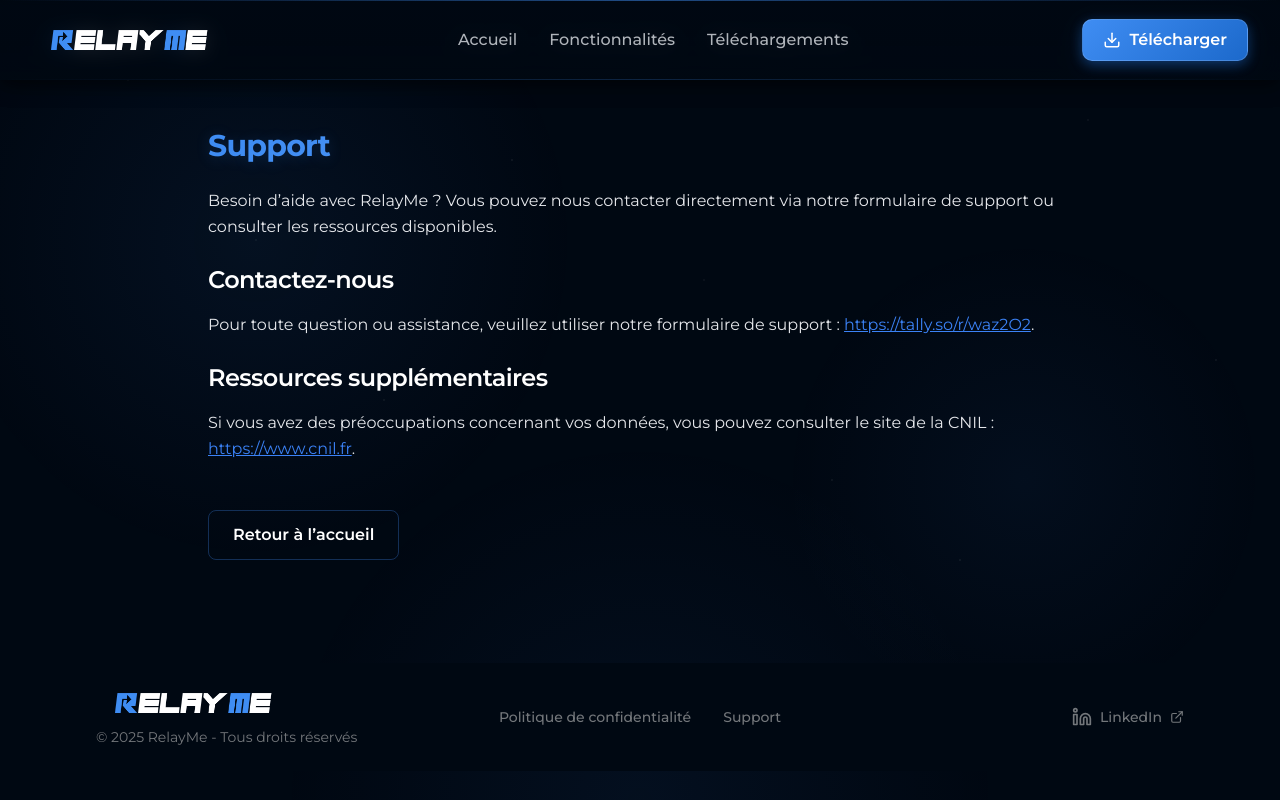
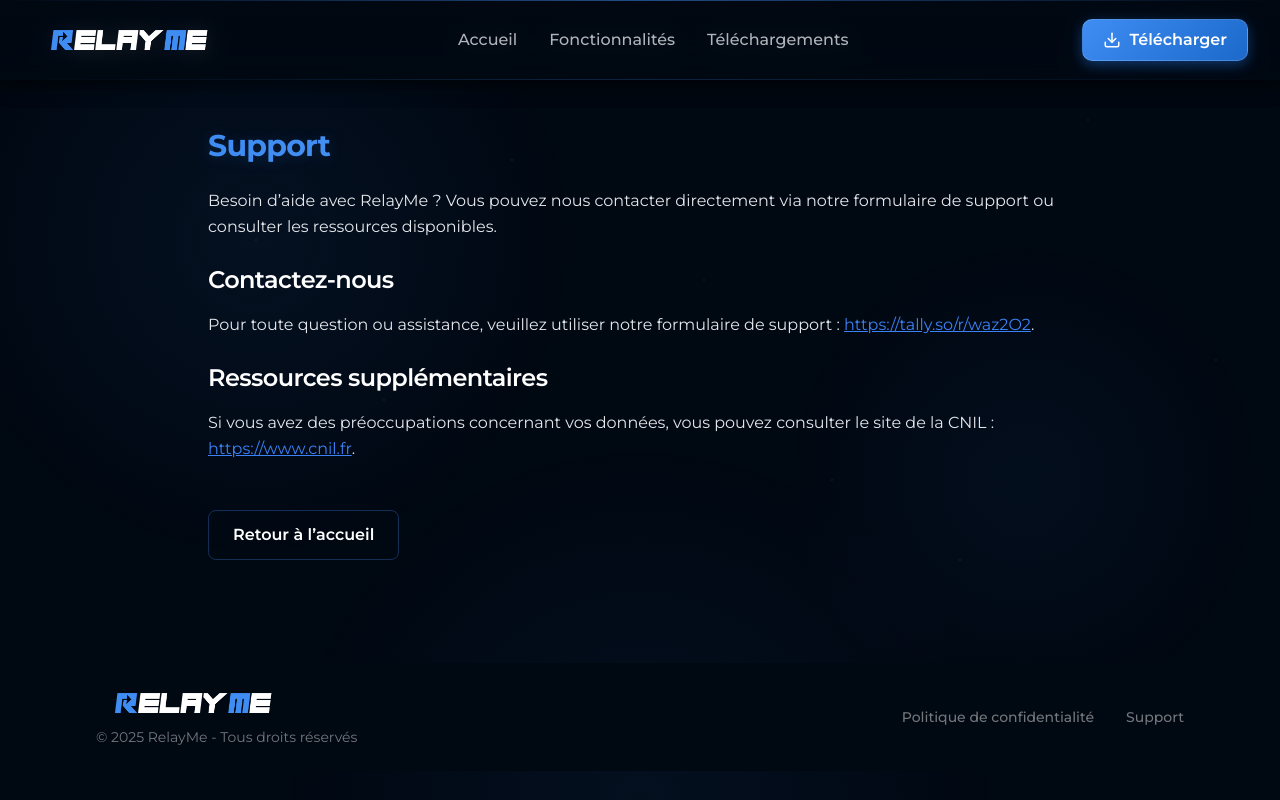
Before and after one commit to KyllianGenot/RelayMe-Website, a React (Vite) app: page /support in a window 1280 px wide. Built offline with nearby package versions, Linux system fonts and the light colour scheme.

Commit message:
Update footer

```diff
--- a/src/components/Footer.tsx
+++ b/src/components/Footer.tsx
@@ -1,4 +1,3 @@
-import { Linkedin, ExternalLink } from 'lucide-react';
 import { useEffect, useState } from 'react';
 import { Link } from 'react-router-dom';
 
@@ -23,7 +22,7 @@
   return (
     <footer className="py-6 bg-[#000812] text-white">
       <div className="max-w-6xl mx-auto px-4 sm:px-6 lg:px-8">
-        <div className="grid grid-cols-1 md:grid-cols-3 gap-4 md:gap-8 items-center">
+        <div className="grid grid-cols-1 md:grid-cols-2 gap-6 items-center">
           {/* Logo et Copyright (à gauche) */}
           <div className="flex flex-col items-center md:items-start text-center md:text-left">
             <div className="flex items-center mb-2">
@@ -31,7 +30,7 @@
                 <img
                   src="/logo.webp"
                   alt="Logo RelayMe"
-                  className="h-8 w-auto" // Même taille que dans le header
+                  className="h-8 w-auto"
                 />
               </Link>
             </div>
@@ -40,8 +39,8 @@
             </span>
           </div>
 
-          {/* Liens de navigation (au centre) */}
-          <div className="flex flex-col md:flex-row justify-center items-center gap-4 md:gap-8">
+          {/* Liens de navigation (à droite) */}
+          <div className="flex flex-row justify-center md:justify-end items-center gap-4 md:gap-8">
             {['Politique de confidentialité', 'Support'].map((item) => (
               <Link
                 key={item}
@@ -52,20 +51,6 @@
               </Link>
             ))}
           </div>
-
-          {/* Lien LinkedIn (à droite) */}
-          <div className="flex justify-center md:justify-end items-center">
-            <a
-              href="https://www.linkedin.com/"
-              target="_blank"
-              rel="noopener noreferrer"
-              className="flex items-center gap-2 text-[#73777B] hover:text-[#3F8DF3] transition-colors duration-200"
-            >
-              <Linkedin size={20} />
-              <span className="text-sm font-medium">LinkedIn</span>
-              <ExternalLink size={14} />
-            </a>
-          </div>
         </div>
       </div>
     </footer>
```
